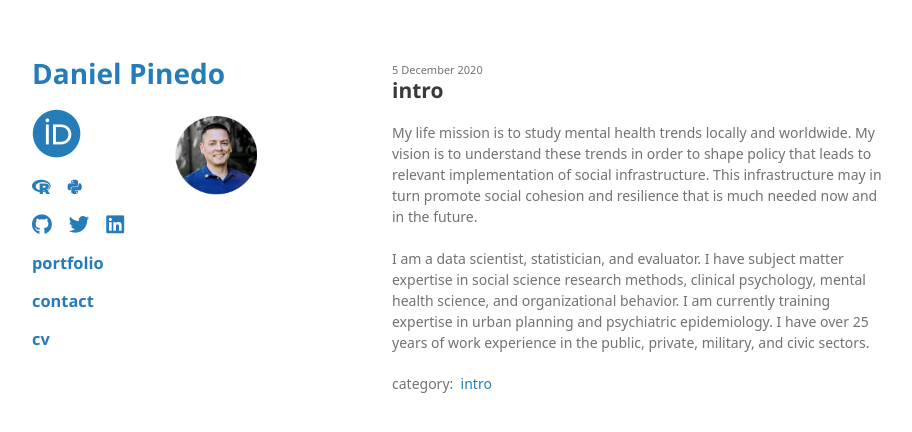
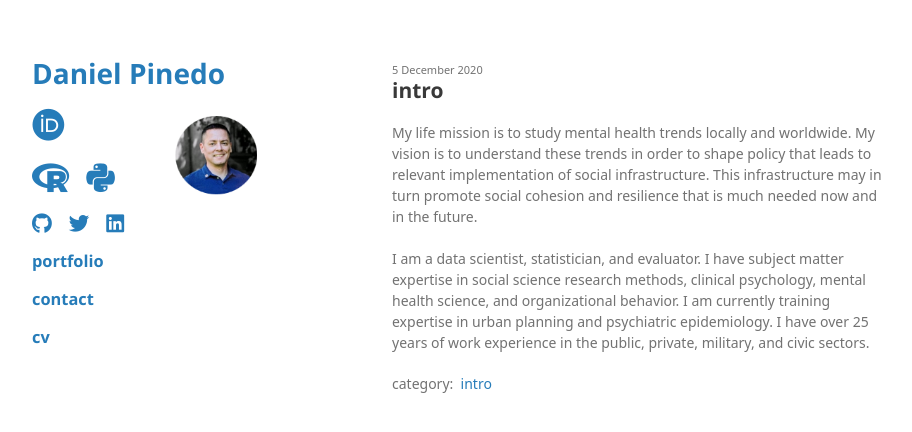
Before and after one commit to odenipinedo/odenipinedo.github.io, a Jekyll site: the page built from index.html, in a window 1280 px wide. Shown: the top 432 px of the page, without its empty margins (178-1090 px from the left). Built offline with Jekyll 4.4.1, drawn with Linux system fonts in a browser that asks for light colours; nearby versions of some CDN libraries; some web fonts are replaced; the repository's description, which GitHub fills in, is left out.

Commit message:
Update head.html

```diff
--- a/_includes/head.html
+++ b/_includes/head.html
@@ -5,7 +5,7 @@
      <div class="list-group">
       <h3>
       <a href="https://orcid.org/0000-0002-1864-1303" class="btn" target="_blank" rel="noopener noreferrer">
-        <i class="fab fa-orcid fa-3x"></i>&nbsp; &nbsp;
+        <i class="fab fa-orcid fa-2x"></i>&nbsp; &nbsp;
       </a>
       <a href="https://scholar.google.com/citations?hl=en&user=owb4eZUAAAAJ" class="btn">
         <i class="ai ai-google-scholar ai-2x"></i>&nbsp; &nbsp;
@@ -16,10 +16,10 @@
     <div class="list-group">
       <h3>
       <a href="https://pinedo.org/R" class="btn">
-        <i class="fab fa-r-project"></i>&nbsp; &nbsp;
+        <i class="fab fa-r-project fa-2x"></i>&nbsp; &nbsp;
       </a>
       <a href="https://pinedo.org/Python" class="btn">
-        <i class="fab fa-python"></i>
+        <i class="fab fa-python fa-2x"></i>
       </a>
       </h3>
     </div>
```
